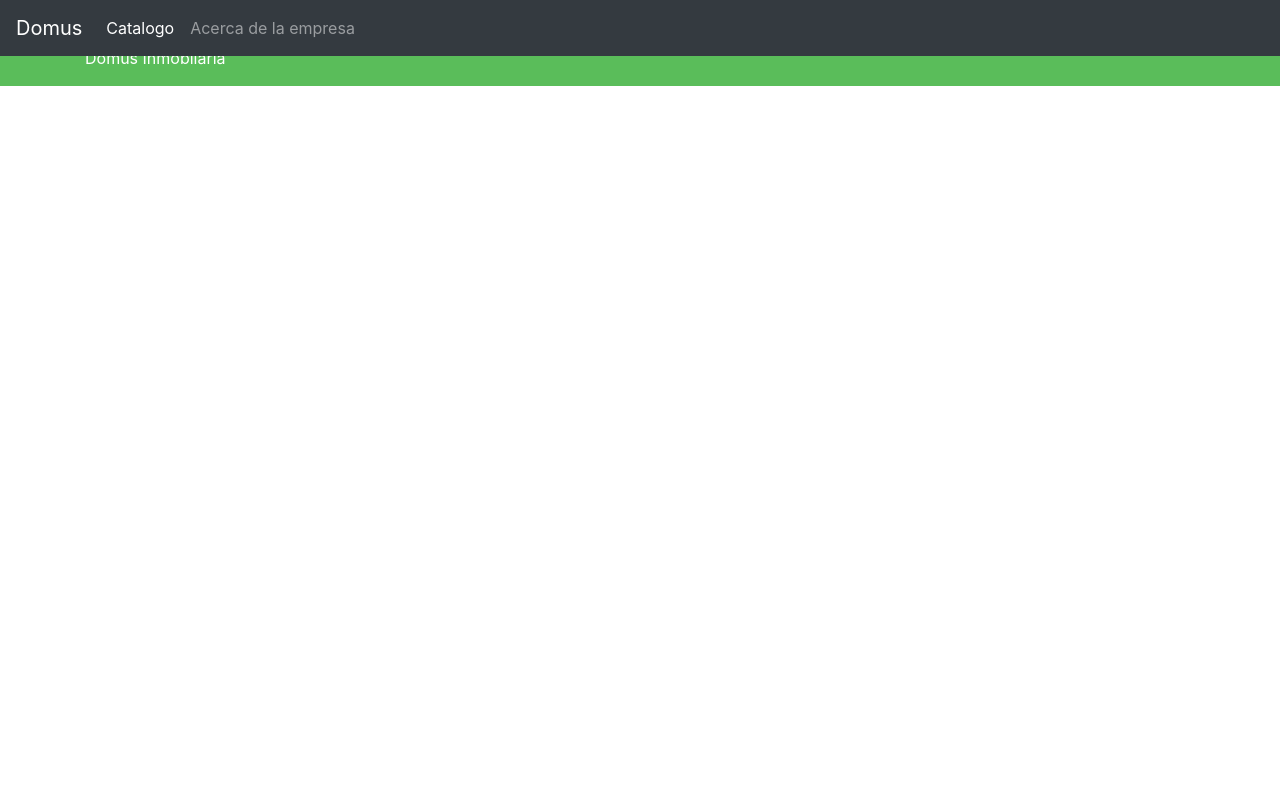
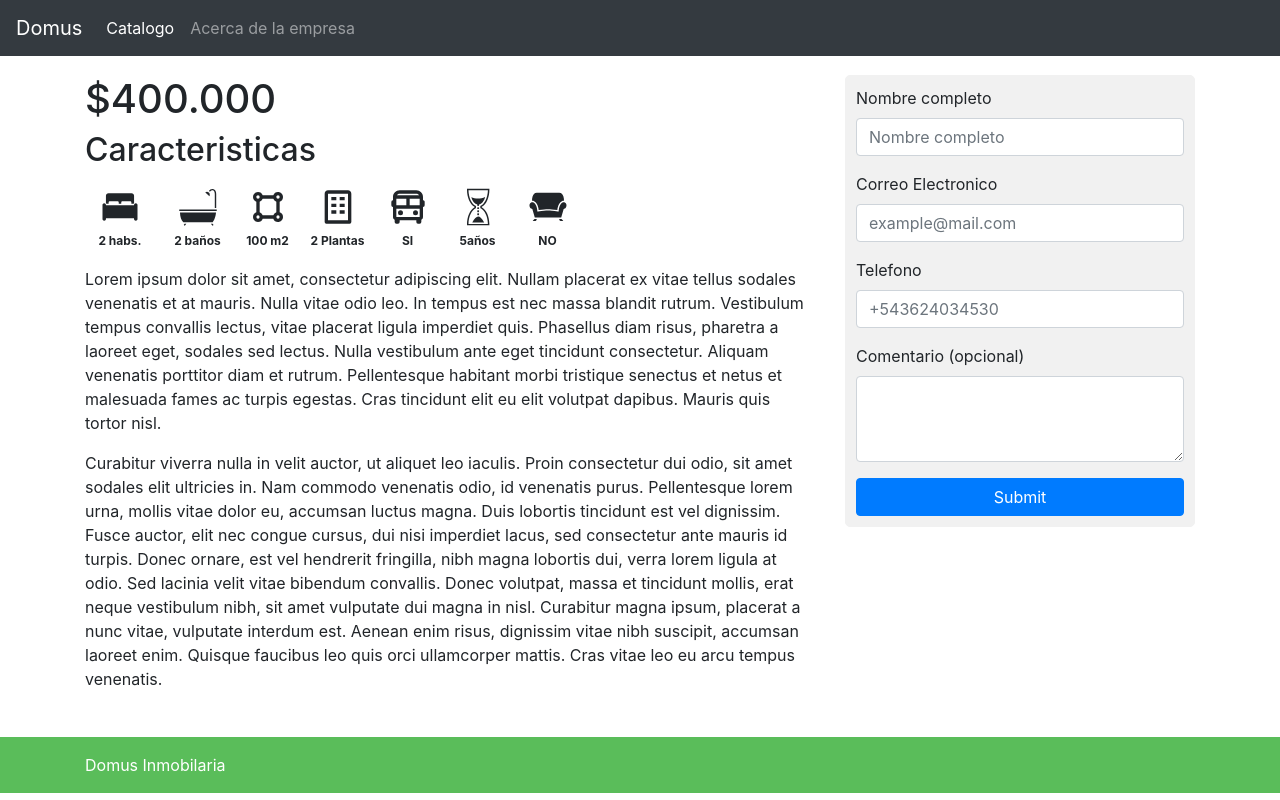
Before and after one commit to egabii/tpi, a React (Create React App) app in the folder cliente/: page /catalogo/1 in a window 1280 px wide. Built offline with nearby package versions, Linux system fonts and the light colour scheme.

Commit message:
website cliente: detalle de una propiedad

```diff
--- a/cliente/src/App.js
+++ b/cliente/src/App.js
@@ -5,6 +5,7 @@ import {
 } from "react-router-dom";
 import Catalogo from './pages/Catalogo';
 import Homepage from './pages/Homepage';
+import Propiedad from './pages/Propiedad';
 import Layout from './layout/Layout';
 import 'bootstrap/dist/css/bootstrap.min.css';
 import './app.css';
@@ -20,6 +21,9 @@ function App() {
         <Route exact path="/catalogo">
           <Catalogo />
         </Route>
+        <Route exact path="/catalogo/:id">
+          <Propiedad />
+        </Route>
         <Route exact path="/la-empresa">
           <h1>Acerca de la empresa</h1>
         </Route>
--- a/cliente/src/app.css
+++ b/cliente/src/app.css
@@ -34,3 +34,14 @@
 .label-checked input[type="radio"] + label {
  cursor: pointer;
 }
+
+.form-container {
+  padding: 10px;
+  border: 1px solid #f1f1f1;
+  border-radius: 5px;
+  background: #f1f1f1;
+}
+
+.padding-top-75 {
+  padding-top: 75px !important;
+}
--- a/cliente/src/components/CardPropiedad.js
+++ b/cliente/src/components/CardPropiedad.js
@@ -1,9 +1,13 @@
-
+import Button from 'react-bootstrap/Button';
+import { useHistory } from 'react-router-dom';
 import imagen from  '../assets/edificio.avif';
 import Image from 'react-bootstrap/Image';
 
 const HorizontalCard = ({ propiedad }) => {
-
+  const history = useHistory();
+  const verDetalle = () => {
+    history.push('/catalogo/'+propiedad.id);
+  };
   return (
     <div className="card mb-3" >
       <div className="row g-0">
@@ -22,9 +26,8 @@ const HorizontalCard = ({ propiedad }) => {
               <span><strong>{propiedad.tipo}</strong></span>
               <span className="card-features">{`${propiedad.ubicacion.direccion}, ${propiedad.ubicacion.localidad}`} </span>
             </p>
-            <p className="card-text">
-              {propiedad.descripcion}
-            </p>
+            <p className="card-text">{propiedad.descripcion}</p>
+            <Button size="sm" onClick={verDetalle}>Ver Detalle</Button>
           </div>
         </div>
       </div>
--- a/cliente/src/components/FilterPropiedades.js
+++ b/cliente/src/components/FilterPropiedades.js
@@ -1,9 +1,15 @@
-import { Col, Form, Button } from 'react-bootstrap';
+import { Form, Button } from 'react-bootstrap';
+export default function FilterPropiedades() {
 
-export default function FilterPropiedades() {
+  const filtrar = (e) => {
+    if (e){
+      e.preventDefault();
+    }
+  };
+
   return (
-    <div className="filter-container">
-      <Form>
+    <div className="form-container">
+      <Form onSubmit={filtrar}>
         <div className="filter-control-box">
           <Form.Label controlId="ubicacion">Localidad</Form.Label><br />
           <Form.Control
--- a/cliente/src/pages/Catalogo.js
+++ b/cliente/src/pages/Catalogo.js
@@ -6,7 +6,7 @@ import './catalogo.css';
 
 export default function Catalogo() {
   return (
-    <Container>
+    <Container className="padding-top-75">
       <Row>
         <Col sm={3}>
           <FilterPropiedades />
--- /dev/null
+++ b/cliente/src/pages/Propiedad.js
@@ -0,0 +1,96 @@
+/// pagina de detalle de una propiedad
+import { Container, Row, Col, Form, Button } from 'react-bootstrap';
+import { IoIosBed } from 'react-icons/io';
+import { GiBathtub, GiSandsOfTime, GiSofa } from 'react-icons/gi';
+import { BiShapeSquare, BiBuilding, BiBus } from "react-icons/bi";
+
+
+import './propiedad.css';
+export default function Propiedad() {
+
+  return (
+    <Container className="padding-top-75">
+      <Row>
+        <Col sm={8}>
+          <section className="house-detail">
+            <h1>$400.000</h1>
+            <section className="house-features">
+              <h2>Caracteristicas</h2>
+              <ul className="features-list">
+                <li className="feature first">
+                  <IoIosBed title="Habitacion" /><br />
+                  <span>2 habs.</span>
+                </li>
+                <li className="feature">
+                  <GiBathtub title="Baños" /><br />
+                  <span>2 baños</span>
+                </li>
+                <li className="feature">
+                  <BiShapeSquare title="Metros cuadrados" /><br />
+                  <span>100 m2</span>
+                </li>
+                <li className="feature">
+                  <BiBuilding title="Pisos" /><br />
+                  <span>2 Plantas</span>
+                </li>
+                <li className="feature">
+                  <BiBus title="Transporte" /><br />
+                  <span>SI</span>
+                </li>
+                <li className="feature">
+                  <GiSandsOfTime title="Antigüedad" /><br />
+                  <span>5años</span>
+                </li>
+                <li className="feature">
+                  <GiSofa title="Amueblado" /><br />
+                  <span>NO</span>
+                </li>
+              </ul>
+            </section>
+          </section>
+          <section className="house-description">
+            <p>Lorem ipsum dolor sit amet, consectetur adipiscing elit. Nullam placerat ex vitae tellus sodales venenatis et at mauris.
+            Nulla vitae odio leo. In tempus est nec massa blandit rutrum. Vestibulum tempus convallis lectus,
+            vitae placerat ligula imperdiet quis. Phasellus diam risus, pharetra a laoreet eget, sodales sed lectus.
+            Nulla vestibulum ante eget tincidunt consectetur. Aliquam venenatis porttitor diam et rutrum.
+            Pellentesque habitant morbi tristique senectus et netus et malesuada fames ac turpis egestas.
+            Cras tincidunt elit eu elit volutpat dapibus. Mauris quis tortor nisl.
+            </p>
+            <p>Curabitur viverra nulla in velit auctor, ut aliquet leo iaculis. Proin consectetur dui odio, sit amet sodales elit
+            ultricies in. Nam commodo venenatis odio, id venenatis purus. Pellentesque lorem urna, mollis vitae dolor eu,
+            accumsan luctus magna. Duis lobortis tincidunt est vel dignissim. Fusce auctor, elit nec congue cursus, dui nisi
+            imperdiet lacus, sed consectetur ante mauris id turpis. Donec ornare, est vel hendrerit fringilla, nibh magna lobortis dui,
+            verra lorem ligula at odio. Sed lacinia velit vitae bibendum convallis. Donec volutpat, massa et tincidunt mollis, erat neque
+            vestibulum nibh, sit amet vulputate dui magna in nisl. Curabitur magna ipsum, placerat a nunc vitae, vulputate interdum est.
+            Aenean enim risus, dignissim vitae nibh suscipit, accumsan laoreet enim. Quisque faucibus leo quis orci ullamcorper mattis.
+            Cras vitae leo eu arcu tempus venenatis.
+            </p>
+          </section>
+        </Col>
+        <Col sm={4}>
+          <div className="form-container">
+            <Form>
+              <Form.Group controlId="nombreCompleto">
+                <Form.Label>Nombre completo</Form.Label>
+                <Form.Control type="text" placeholder="Nombre completo" required />
+              </Form.Group>
+              <Form.Group controlId="email">
+                <Form.Label>Correo Electronico</Form.Label>
+                <Form.Control type="email" placeholder="example@mail.com" required />
+              </Form.Group>
+              <Form.Group controlId="phone">
+                <Form.Label>Telefono</Form.Label>
+                <Form.Control type="text" placeholder="+543624034530" required />
+              </Form.Group>
+              <Form.Group controlId="comment">
+                <Form.Label>Comentario (opcional)</Form.Label>
+                <Form.Control as="textarea" rows={3} col={3} />
+              </Form.Group>
+              <Button variant="primary" type="submit" block>Submit</Button>
+            </Form>
+          </div>
+        </Col>
+      </Row>
+    </Container>
+  )
+}
--- a/cliente/src/pages/catalogo.css
+++ b/cliente/src/pages/catalogo.css
@@ -1,7 +1,3 @@
-.filter-container {
-  padding: 10px;
-}
-
 .form-group-center.filter {
   width: 100%;
 }
@@ -20,7 +16,7 @@
 }
 
 .card-image-box > img {
-  height: 252px;
+  height: 288px;
 }
 
 .card-features-box .card-features:not(.first)::before {
--- /dev/null
+++ b/cliente/src/pages/propiedad.css
@@ -0,0 +1,23 @@
+.feature {
+  width: 70px;
+  text-align: center;
+}
+.feature:not(.first) {
+  padding-left: 15px;
+}
+
+.feature > svg {
+  font-size: 40px;
+}
+
+.feature span {
+  font-size: 12px;
+  font-weight: 700;
+}
+
+.features-list {
+  display: flex;
+  text-decoration: none;
+  list-style: none;
+  padding: 10px 10px 0 0;
+}
```
